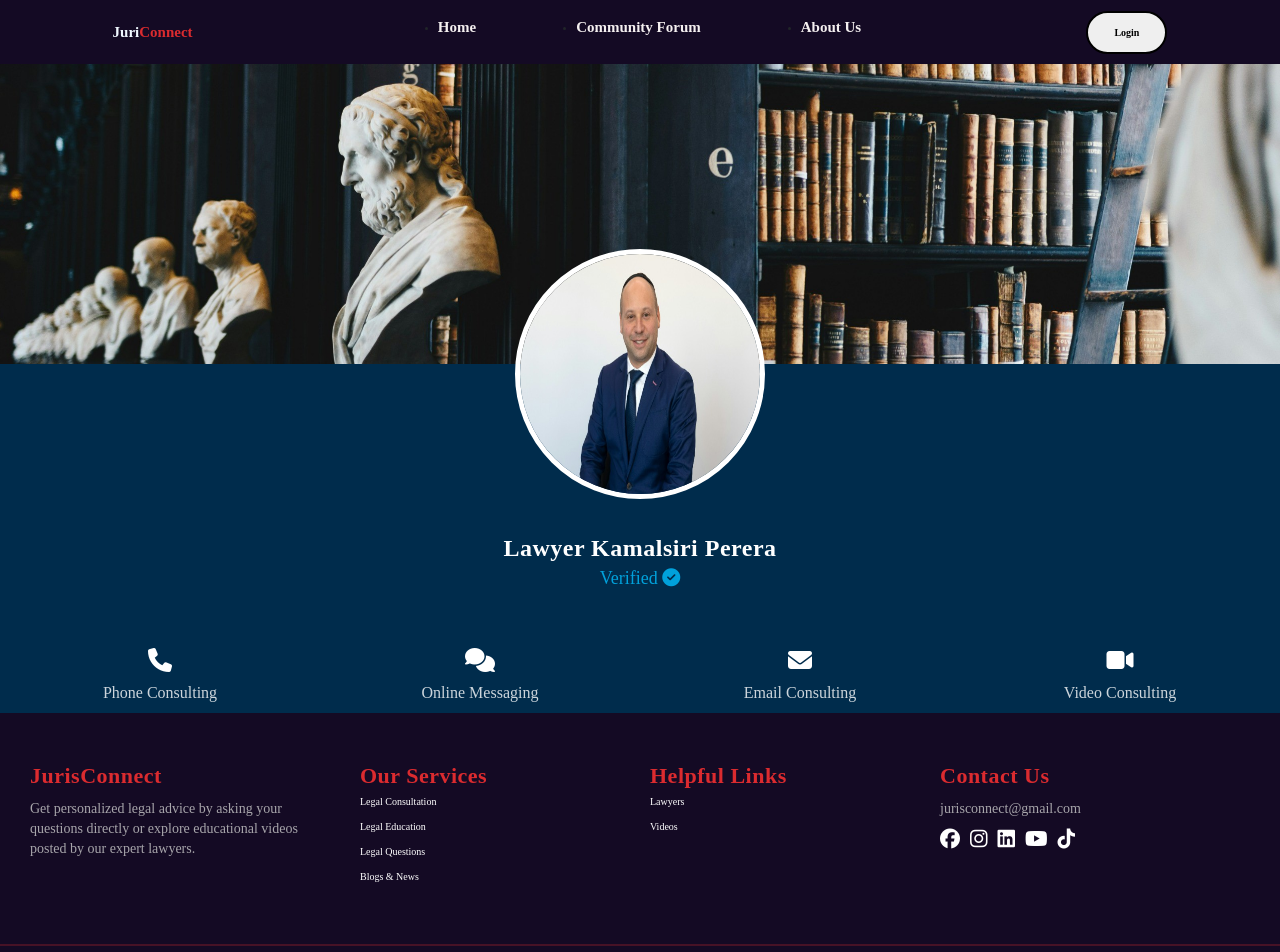
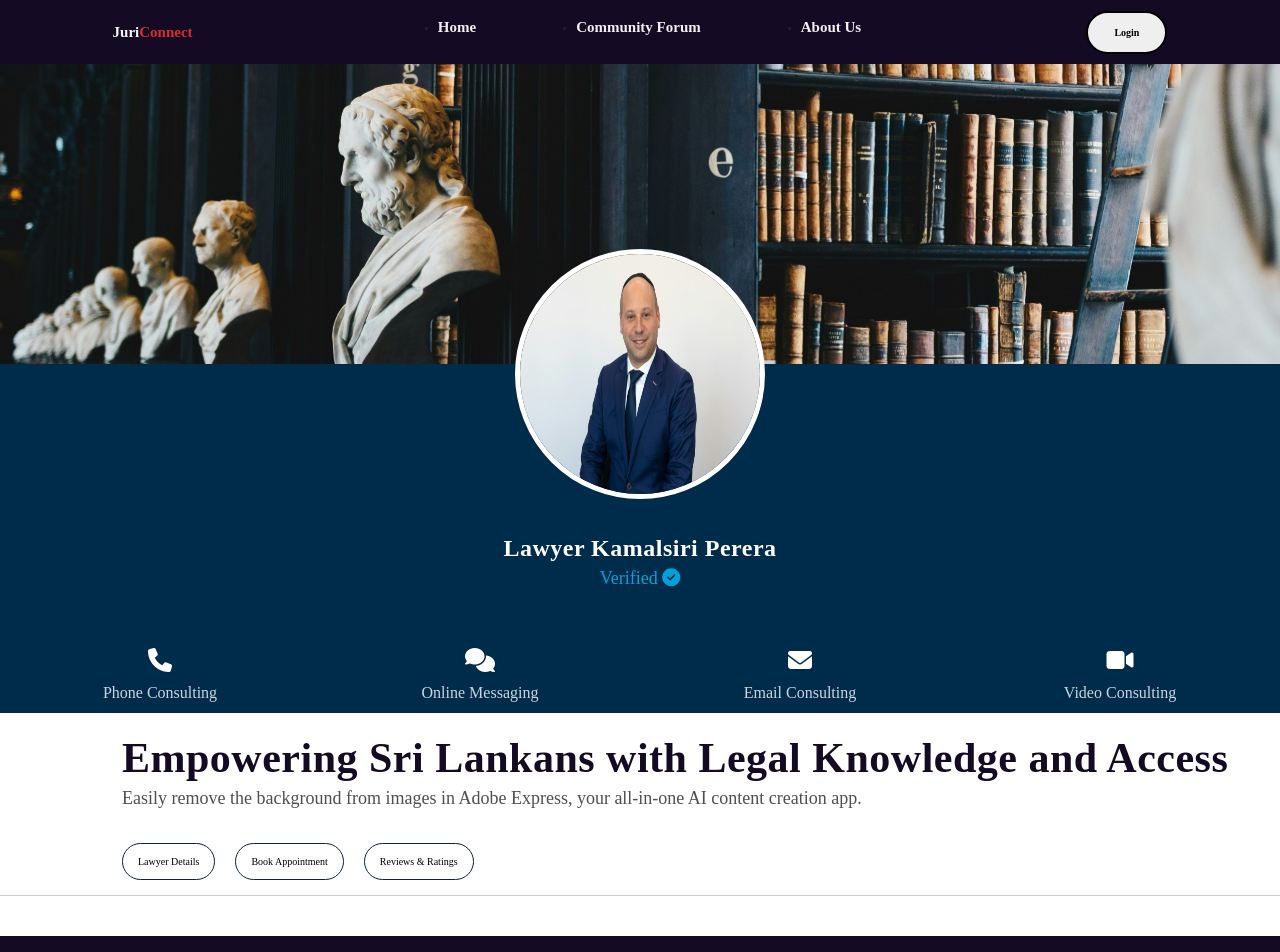
Before and after one commit to Tharindu-Lakmal/Juris-Connect, a React (Vite) app in the folder juris-connect/: page /lawyerprofile in a window 1280 px wide. Shown: the top 952 px of the page. Built offline with nearby package versions, Linux system fonts and the light colour scheme.

Commit message:
add lawyer details and booking and rating in nested route

```diff
--- /dev/null
+++ b/juris-connect/src/Pages/BookingAppointment/BookingAppointment.jsx
@@ -0,0 +1,12 @@
+import React from 'react';
+
+const BookAppointment = () => {
+    return (
+        <div>
+            <h2>Book Appointment</h2>
+            <p>Appointment booking form or details go here...</p>
+        </div>
+    );
+};
+
+export default BookAppointment;
--- /dev/null
+++ b/juris-connect/src/Pages/LawyerDetails/LawyerDetails.jsx
@@ -0,0 +1,13 @@
+import React from 'react';
+
+
+const LawyerDetails = () => {
+    return (
+        <div>
+            <h2>Lawyer Details</h2>
+            <p>Information about the lawyer goes here...</p>
+        </div>
+    );
+};
+
+export default LawyerDetails;
--- a/juris-connect/src/Pages/LawyerProfile/LawyerProfile.css
+++ b/juris-connect/src/Pages/LawyerProfile/LawyerProfile.css
@@ -64,3 +64,44 @@
     margin-top: 10px;
     font-size: 16px;
 }
+.title{
+    padding-left: 122px;
+    padding-top: 20px;
+}
+
+.profile-details-navigation {
+    display: flex;
+    flex-direction: row;
+    align-items: flex-start;
+    gap: 20px;
+    margin-right: 20px;
+    padding-left: 122px;
+    padding-top: 25px;
+    padding-bottom: 15px;
+}
+
+.profile-details-navigation .nav-link {
+    text-decoration: none;
+    color: #000;
+    padding: 10px 15px;
+    border: 1px solid #072839;
+    border-radius: 50px;
+    transition: background-color 0.3s, color 0.3s;
+
+}
+
+.profile-details-navigation .nav-link:hover {
+    background-color: #a7a7a7;
+    color: #fff;
+}
+
+.profile-details-content {
+    padding: 20px;
+    border-top: 1px solid #ccc;
+}
+
+.profile-details-navigation .nav-link.active-nav-link {
+    background-color: #007bff;
+    color: #fff;
+    /* font-weight: bold;  */
+}
--- a/juris-connect/src/Pages/LawyerProfile/LawyerProfile.jsx
+++ b/juris-connect/src/Pages/LawyerProfile/LawyerProfile.jsx
@@ -6,6 +6,9 @@ import Footer from '../../components/Footer/Footer';
 import Navbar from '../../components/Header/Navbar';
 import img1 from "../../assets/lawyer_pic.jpg";
 import img2 from "../../assets/law_page_back.jpg";
+import { NavLink, Outlet } from 'react-router-dom';
+
+
 
 
 
@@ -43,6 +46,22 @@ function LawyerProfile() {
                 </div>
             </div>
         </div>
+        <div>
+            <div className='title'>
+                <h2>Empowering Sri Lankans with Legal Knowledge and Access</h2>
+                <p>Easily remove the background from images in Adobe Express, your all-in-one AI content creation app.</p>
+
+            </div>
+        <div className="profile-details-navigation">
+                <NavLink to="LawyerDetails" className="nav-link" activeClassName="active-nav-link">Lawyer Details</NavLink>
+                <NavLink to="BookAppointment" className="nav-link" activeClassName="active-nav-link">Book Appointment</NavLink>
+                <NavLink to="ReviewsRatings" className="nav-link" activeClassName="active-nav-link">Reviews & Ratings</NavLink>
+        </div>
+            <div className="profile-details-content">
+                <Outlet />
+            </div>
+        </div>
+
         <Footer />
         </div>
     );
--- a/juris-connect/src/Pages/Legalconsultation/Legalcon.jsx
+++ b/juris-connect/src/Pages/Legalconsultation/Legalcon.jsx
@@ -1,7 +1,7 @@
 import Navbar from '../../components/Header/Navbar'
 import "./Legalcon.css"
 import img1 from "../../assets/Legalcon.jpeg"
-// import '@fortawesome/fontawesome-free/css/all.min.css';
+import '@fortawesome/fontawesome-free/css/all.min.css';
 import Footer from '../../components/Footer/Footer';
 
 
--- /dev/null
+++ b/juris-connect/src/Pages/ReviewsRating/ReviewsRating.jsx
@@ -0,0 +1,12 @@
+import React from 'react';
+
+const ReviewsRatings = () => {
+    return (
+        <div>
+            <h2>Reviews & Ratings</h2>
+            <p>Reviews and ratings go here...</p>
+        </div>
+    );
+};
+
+export default ReviewsRatings;
```
Also changed, not shown: juris-connect/src/App.jsx (+19 -1 lines).
